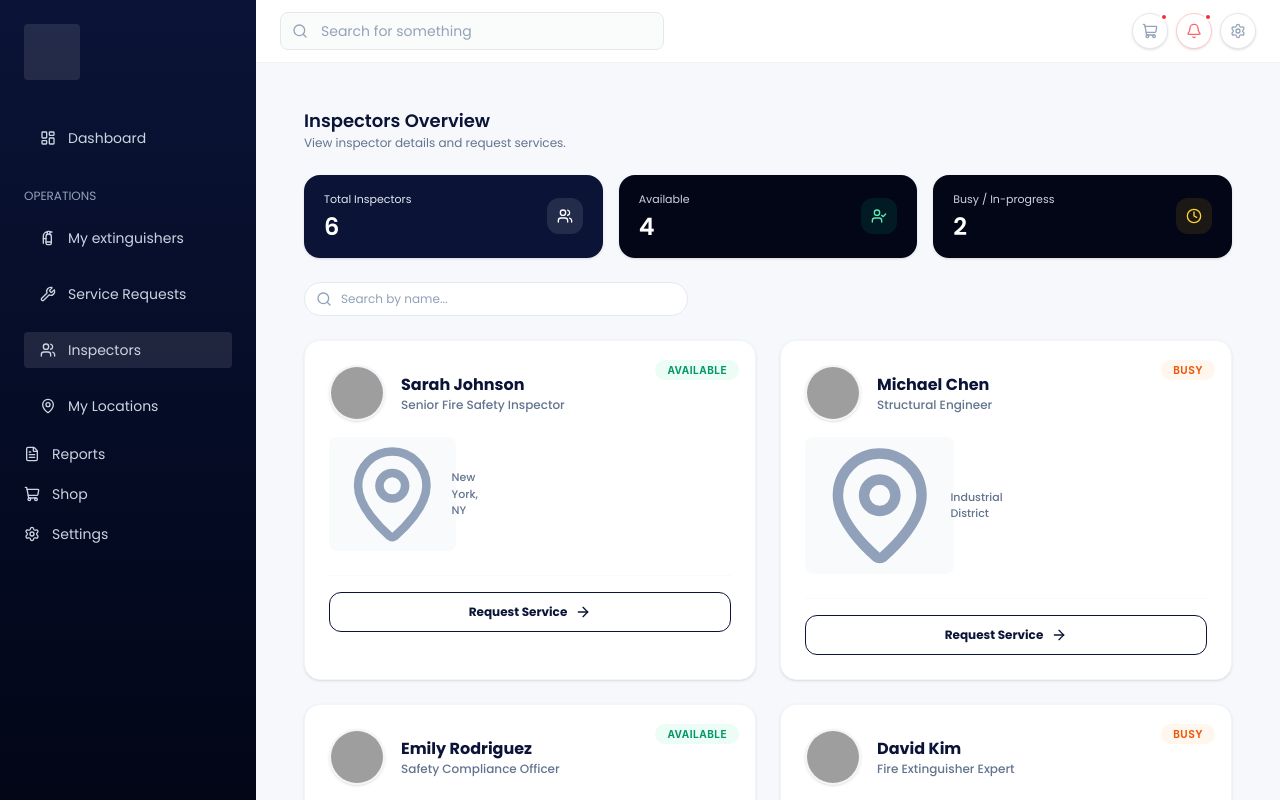
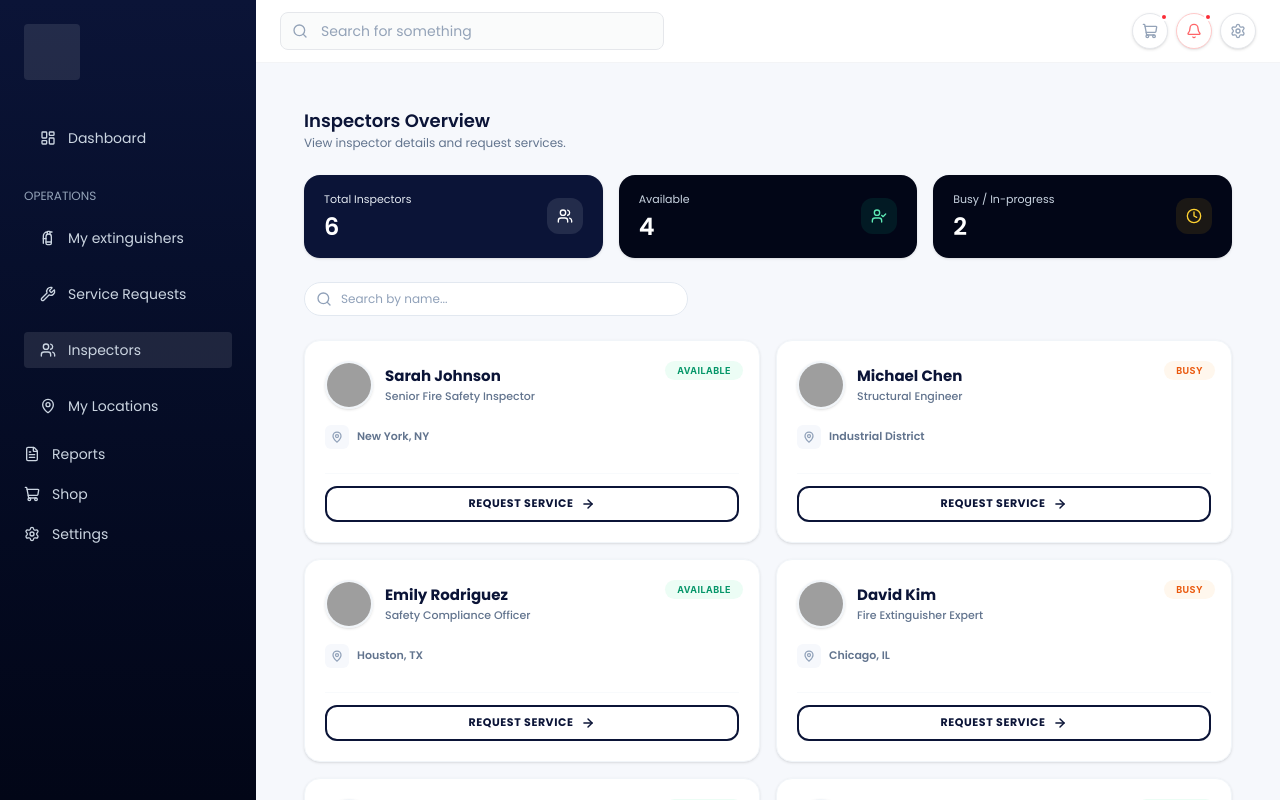
Before and after one commit to TETA-Liana/FEM, an Angular app: page /inspectors in a window 1280 px wide. Shown: the top 800 px of the page. Built offline with nearby package versions, Linux system fonts and the light colour scheme; grey boxes are pictures that could not be loaded.

Commit message:
request services

```diff
--- a/src/app/pages/inspectors-overview/inspectors-overview.component.html
+++ b/src/app/pages/inspectors-overview/inspectors-overview.component.html
@@ -60,45 +60,51 @@
       </div>
 
       <!-- INSPECTORS GRID -->
-      <div class="grid inspector-grid grid-cols-2 gap-6 mb-6">
+      <div class="grid inspector-grid grid-cols-2 gap-4 mb-6">
         <div *ngFor="let inspector of filteredInspectors" (click)="selectInspector(inspector)"
-          class="inspector-card bg-white rounded-2xl p-6 shadow-sm border border-slate-100 cursor-pointer relative transition-all hover:shadow-md">
+          class="inspector-card bg-white rounded-2xl p-5 shadow-sm border border-slate-100 cursor-pointer relative transition-all hover:shadow-md">
           <!-- Status badge -->
           <div class="absolute top-4 right-4">
-            <span class="status-badge px-3 py-1 rounded-full text-[10px] font-bold uppercase tracking-wider"
+            <span class="status-badge px-3 py-1 rounded-full text-[9px] font-bold uppercase tracking-wider"
               [class]="getStatusColor(inspector.status)">
               {{ inspector.status === 'available' ? 'Available' : 'Busy' }}
             </span>
           </div>
 
           <!-- Profile -->
-          <div class="flex flex-col gap-4">
-            <div class="flex items-center gap-4">
-              <div class="avatar w-14 h-14 rounded-full border-2 border-slate-100 overflow-hidden shadow-sm">
+          <div class="flex flex-col gap-3">
+            <div class="flex items-center gap-3">
+              <div class="avatar w-12 h-12 rounded-full border-2 border-slate-100 overflow-hidden shadow-sm">
                 <img [src]="inspector.avatar" class="w-full h-full object-cover">
               </div>
               <div class="flex-1">
-                <h3 class="text-base font-bold text-[#0B1437]">
+                <h3 class="text-[15px] font-bold text-[#0B1437]">
                   {{ inspector.name }}
                 </h3>
-                <p class="text-xs text-slate-500 font-medium">
+                <p class="text-[11px] text-slate-500 font-medium">
                   {{ inspector.title }}
                 </p>
               </div>
             </div>
 
             <!-- Location -->
-            <div class="flex items-center gap-2 text-[11px] text-slate-500 bg-slate-50 w-fit px-3 py-1.5 rounded-lg">
-              <i data-lucide="map-pin" class="w-3.5 h-3.5 text-slate-400"></i>
-              <span class="font-medium">{{ inspector.location }}</span>
+            <div class="flex items-center gap-2 mt-1 w-full overflow-hidden">
+              <div class="shrink-0 flex items-center justify-center bg-[#F6F8FC] rounded-md"
+                style="width: 24px; height: 24px;">
+                <i data-lucide="map-pin" class="text-slate-400"
+                  style="width: 12px; height: 12px; stroke-width: 2.5;"></i>
+              </div>
+              <span class="text-[11px] text-slate-500 font-semibold truncate">{{ inspector.location }}</span>
             </div>
 
             <!-- Request button -->
-            <div class="mt-2 border-t border-slate-50 pt-4">
+            <div class="mt-3 border-t border-slate-50 pt-3">
               <button (click)="$event.stopPropagation(); selectInspector(inspector)"
-                class="w-full h-10 rounded-xl border border-[#0B1437] bg-white text-xs font-bold text-[#0B1437] flex items-center justify-center gap-2 hover:bg-[#0B1437] hover:text-white transition-all group">
-                Request Service
-                <i data-lucide="arrow-right" class="w-4 h-4 transition-transform group-hover:translate-x-1"></i>
+                style="display: flex; width: 100%; align-items: center; justify-content: center; gap: 8px;"
+                class="h-9 rounded-xl border-2 border-[#0B1437] bg-white text-[11px] font-bold text-[#0B1437] hover:bg-[#0B1437] hover:text-white transition-all group uppercase tracking-wider">
+                <span style="white-space: nowrap;">Request Service</span>
+                <i data-lucide="arrow-right" style="width: 14px; height: 14px; stroke-width: 2.5;"
+                  class="transition-transform group-hover:translate-x-1"></i>
               </button>
             </div>
           </div>
@@ -129,93 +135,98 @@
     <!-- RIGHT COLUMN: DETAILS PANEL -->
     <div *ngIf="selectedInspector" class="w-[380px] shrink-0 sticky top-6">
       <div
-        class="inspector-details-sidebar sidebar-enter bg-white rounded-3xl shadow-xl border border-slate-100 p-8 flex flex-col items-center">
-        <!-- Close button (floating) -->
+        class="inspector-details-sidebar sidebar-enter bg-white shadow-sm border border-slate-200 rounded-xl flex flex-col overflow-hidden">
+
+        <!-- Header -->
+        <div class="flex items-center justify-between px-5 py-4 bg-slate-50 border-b border-slate-100">
+          <h2 class="text-[#0B1437] font-bold text-sm">Inspector Details</h2>
           <button (click)="closeInspectorDetails()"
-          class="absolute top-6 right-6 w-8 h-8 rounded-full bg-slate-50 flex items-center justify-center text-slate-400 hover:bg-slate-100 hover:text-slate-600 transition-all">
-          <i data-lucide="x" class="w-4 h-4"></i>
+            class="text-slate-400 hover:text-slate-600 transition-all flex items-center gap-1 text-[10px] font-medium">
+            x-y
           </button>
+        </div>
 
+        <div class="p-6 flex flex-col items-center relative">
           <!-- Profile Header -->
-        <div class="avatar w-24 h-24 rounded-full border-4 border-slate-50 overflow-hidden shadow-lg mb-4">
+          <div class="avatar w-[85px] h-[85px] rounded-full border-4 border-slate-50 overflow-hidden shadow-sm mb-3">
             <img [src]="selectedInspector.avatar" class="w-full h-full object-cover">
           </div>
-        <h2 class="text-xl font-extrabold text-[#0B1437] mb-1">
+          <h2 class="text-[22px] font-black text-[#0B1437] mb-0.5 tracking-tight">
             {{ selectedInspector.name }}
           </h2>
-        <p class="text-sm text-slate-500 font-semibold mb-3">
+          <p class="text-sm text-slate-500 font-medium mb-3">
             {{ selectedInspector.title }}
           </p>
-        <span class="status-badge px-3 py-1 rounded-full text-[10px] font-bold uppercase tracking-widest mb-8"
-          [class]="getStatusColor(selectedInspector.status)">
+
+          <span class="px-4 py-1 rounded-full text-[10px] font-bold shadow-sm" [ngClass]="{
+              'bg-emerald-50 text-emerald-600 border border-emerald-100': selectedInspector.status === 'available',
+              'bg-[#FFF3E0] text-[#E65100] border border-[#FFE0B2]': selectedInspector.status !== 'available'
+            }">
             {{ selectedInspector.status === 'available' ? 'Available' : 'Busy' }}
           </span>
 
-        <!-- Contact info -->
-        <div class="w-full mb-8">
-          <h3 class="text-[10px] font-bold text-slate-400 uppercase tracking-widest mb-4">Contact Info</h3>
-          <div class="space-y-4">
+          <!-- Contact info (Grey Box) -->
+          <div class="w-full mt-6 bg-[#F8F9FA] rounded-xl p-5 border border-slate-100 shadow-sm">
+            <h3 class="text-[11px] font-bold text-[#0B1437] mb-4">CONTACT INFO</h3>
+            <div class="space-y-3">
               <div class="flex items-center gap-3">
-              <div class="w-8 h-8 rounded-lg bg-slate-50 flex items-center justify-center">
-                <i data-lucide="phone" class="w-4 h-4 text-slate-500"></i>
-              </div>
-              <span class="text-sm font-medium text-slate-700">{{ selectedInspector.phone }}</span>
+                <i data-lucide="phone" class="w-4 h-4 text-slate-400"></i>
+                <span class="text-[13px] text-slate-600 font-medium">{{ selectedInspector.phone }}</span>
               </div>
               <div class="flex items-center gap-3">
-              <div class="w-8 h-8 rounded-lg bg-slate-50 flex items-center justify-center">
-                <i data-lucide="mail" class="w-4 h-4 text-slate-500"></i>
-              </div>
-              <span class="text-sm font-medium text-slate-700">{{ selectedInspector.email }}</span>
+                <i data-lucide="mail" class="w-4 h-4 text-slate-400"></i>
+                <span class="text-[13px] text-slate-600 font-medium">{{ selectedInspector.email }}</span>
               </div>
             </div>
           </div>
 
           <!-- Performance Stats -->
-        <div class="w-full mb-8">
-          <h3 class="text-[10px] font-bold text-slate-400 uppercase tracking-widest mb-4">Performance</h3>
-          <div class="grid grid-cols-2 gap-4">
-            <div class="bg-slate-50 rounded-2xl px-5 py-4 border border-slate-100 text-center">
+          <div class="w-full mt-6">
+            <h3 class="text-[11px] font-bold text-[#0B1437] mb-3">PERFORMANCE</h3>
+            <div class="grid grid-cols-2 gap-3">
+              <div class="bg-white rounded-xl py-4 border border-slate-200 text-center shadow-sm">
                 <p class="text-2xl font-black text-[#0B1437]">
                   {{ selectedInspector.yearsExperience }}
                 </p>
-              <p class="text-[10px] font-bold text-slate-400 mt-1">Years Exp.</p>
+                <p class="text-[11px] text-slate-500 font-medium mt-1">Years Exp.</p>
               </div>
-            <div class="bg-slate-50 rounded-2xl px-5 py-4 border border-slate-100 text-center">
+              <div class="bg-white rounded-xl py-4 border border-slate-200 text-center shadow-sm">
                 <p class="text-2xl font-black text-[#0B1437]">
                   {{ selectedInspector.inspectionsCompleted > 1000 ? (selectedInspector.inspectionsCompleted /
                   1000).toFixed(1) + 'k' : selectedInspector.inspectionsCompleted }}
                 </p>
-              <p class="text-[10px] font-bold text-slate-400 mt-1">Inspections</p>
+                <p class="text-[11px] text-slate-500 font-medium mt-1">Inspections</p>
               </div>
             </div>
           </div>
 
           <!-- Certifications -->
-        <div class="w-full mb-8">
-          <h3 class="text-[10px] font-bold text-slate-400 uppercase tracking-widest mb-4">Certifications</h3>
+          <div class="w-full mt-6">
+            <h3 class="text-[11px] font-bold text-[#0B1437] mb-3">CERTIFICATIONS</h3>
             <div class="flex flex-wrap gap-2">
               <span *ngFor="let cert of selectedInspector.certifications"
-              class="px-3 py-1.5 rounded-lg border border-slate-200 text-[10px] font-bold text-slate-600 bg-white">
+                class="px-2.5 py-1.5 rounded-md border border-blue-100 text-[11px] font-medium text-blue-600 bg-[#F0F5FF]">
                 {{ cert }}
               </span>
             </div>
           </div>
 
           <!-- Last activity -->
-        <div class="w-full pt-6 border-t border-slate-100 mb-8">
-          <p class="text-xs text-slate-500 font-medium">
-            Last inspection completed:
-            <span class="text-[#0B1437] font-bold">{{ selectedInspector.lastInspectionDate | date:'MMM dd, yyyy'
+          <div class="w-full mt-6 pt-6 border-t border-slate-100 flex items-center gap-2 text-xs">
+            <span class="text-slate-500 font-medium">Last inspection completed:</span>
+            <span class="text-[#0B1437] font-medium">{{ selectedInspector.lastInspectionDate | date:'MMM dd, yyyy'
               }}</span>
-          </p>
           </div>
 
           <!-- CTA -->
+          <div class="w-full mt-6">
             <button (click)="bookInspector()"
-          class="w-full h-12 rounded-xl bg-[#0B1437] text-white text-sm font-bold shadow-lg shadow-[#0B1437]/20 hover:bg-slate-900 transition-all active:scale-95">
+              class="w-full h-[42px] rounded-lg bg-[#0B1437] text-white text-sm font-semibold hover:bg-slate-900 transition-all flex justify-center items-center">
               Book Inspector
             </button>
           </div>
         </div>
       </div>
     </div>
+  </div>
+</div>
```
Lines whose indentation alone changed are shown as unchanged.
